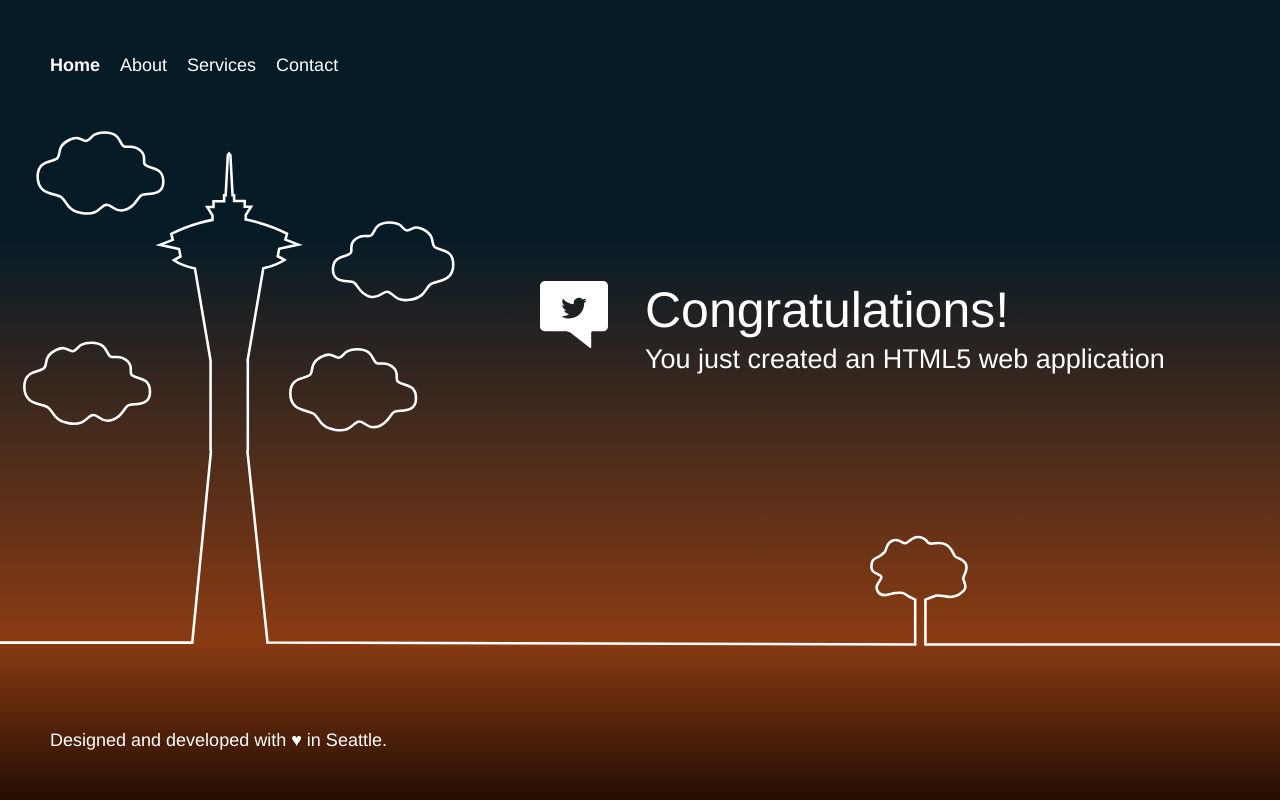
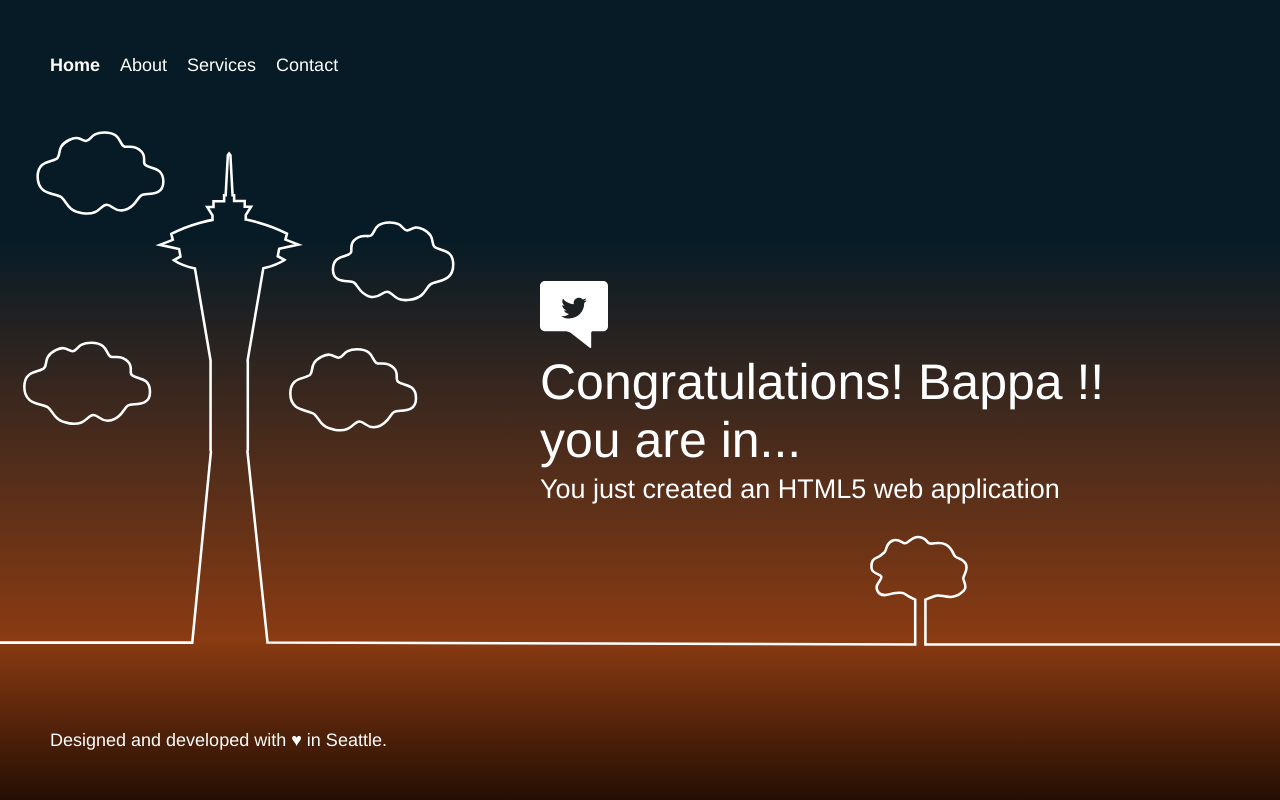
Before and after one commit to BappadityaAtGit/MyFirstProject, a plain HTML site: page webpage/index.html in a window 1280 px wide. Drawn offline with Linux system fonts and the light colour scheme.

Commit message:
Update index.html

```diff
--- a/webpage/index.html
+++ b/webpage/index.html
@@ -58,7 +58,7 @@
         <div class="message">
             <a class="twitter-link" href="http://twitter.com/home/?status=I%20created%20a%20project%20with%20AWS%20CodeStar!%20%23AWS%20%23AWSCodeStar%20https%3A%2F%2Faws.amazon.com%2Fcodestar"><img src="img/tweet.svg" /></a>
             <div class="text">
-                <h1>Congratulations!</h1>
+                <h1>Congratulations! Bappa !! you are in...</h1>
                 <h2>You just created an HTML5 web application</h2>
             </div>
         </div>
```
